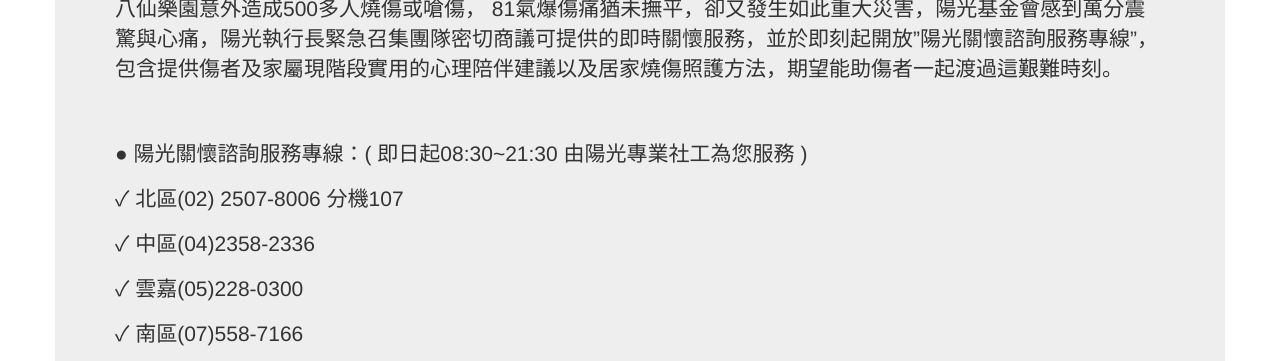
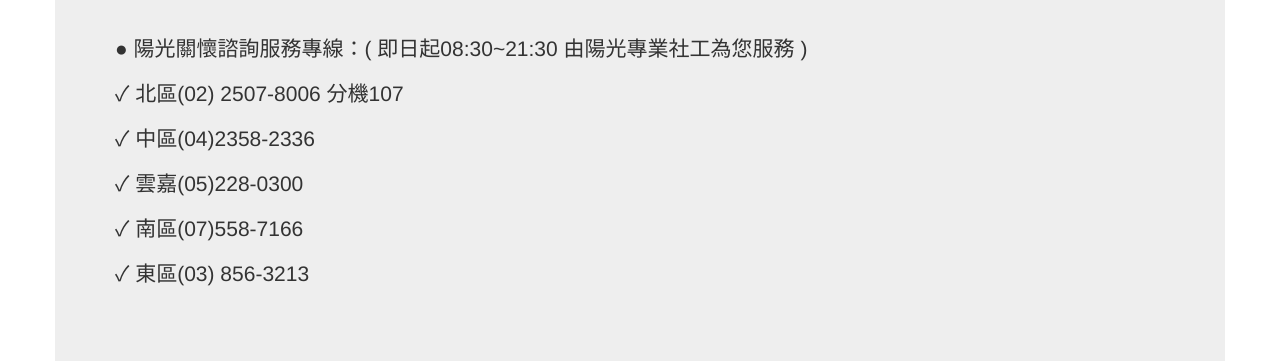
Before and after one commit to harry2690/psof, a plain HTML site: page howToHelp.html in a window 1280 px wide. Shown: the part 193-554 px from the top of the page. Drawn offline with nearby package versions, Linux system fonts and the light colour scheme.

Commit message:
移除廢話

```diff
--- a/howToHelp.html
+++ b/howToHelp.html
@@ -39,8 +39,7 @@
 			<div class="row">
 				 <div class="jumbotron">
        				 <h1>如何幫助傷者度過難關？</h1>
-       				 <p>八仙樂園意外造成500多人燒傷或嗆傷， 81氣爆傷痛猶未撫平，卻又發生如此重大災害，陽光基金會感到萬分震驚與心痛，陽光執行長緊急召集團隊密切商議可提供的即時關懷服務，並於即刻起開放”陽光關懷諮詢服務專線”，包含提供傷者及家屬現階段實用的心理陪伴建議以及居家燒傷照護方法，期望能助傷者一起渡過這艱難時刻。</p>
-					 </br>
+       				 </br>
 					 </br>
 					 <p>● 陽光關懷諮詢服務專線：( 即日起08:30~21:30 由陽光專業社工為您服務 )</p>
 					 <p>✓ 北區(02) 2507-8006 分機107 </p>
```
